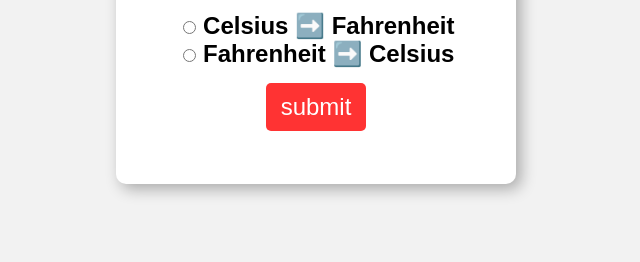
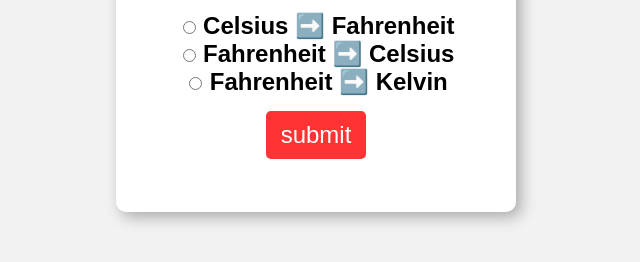
Before and after one commit to Chiefspy/Temperature_Converter, a plain HTML site: page index.html in a window 1280 px wide. Shown: the part 196-458 px from the top of the page, without its empty margins (324-964 px from the left). Drawn offline with Linux system fonts and the light colour scheme.

Commit message:
Update index.html

```diff
--- a/index.html
+++ b/index.html
@@ -16,6 +16,9 @@
         <input type="radio" id="toCelsius" name="unit">
         <label for="toCelsius">Fahrenheit ➡️ Celsius</label><br>
 
+        <input type="radio" id="toKelvin" name="unit">
+        <label for="toKelvin">Fahrenheit ➡️ Kelvin</label>
+
         <button type="button" onclick="convert()">submit</button>
         <p id="result"></p>
     </form>
```
